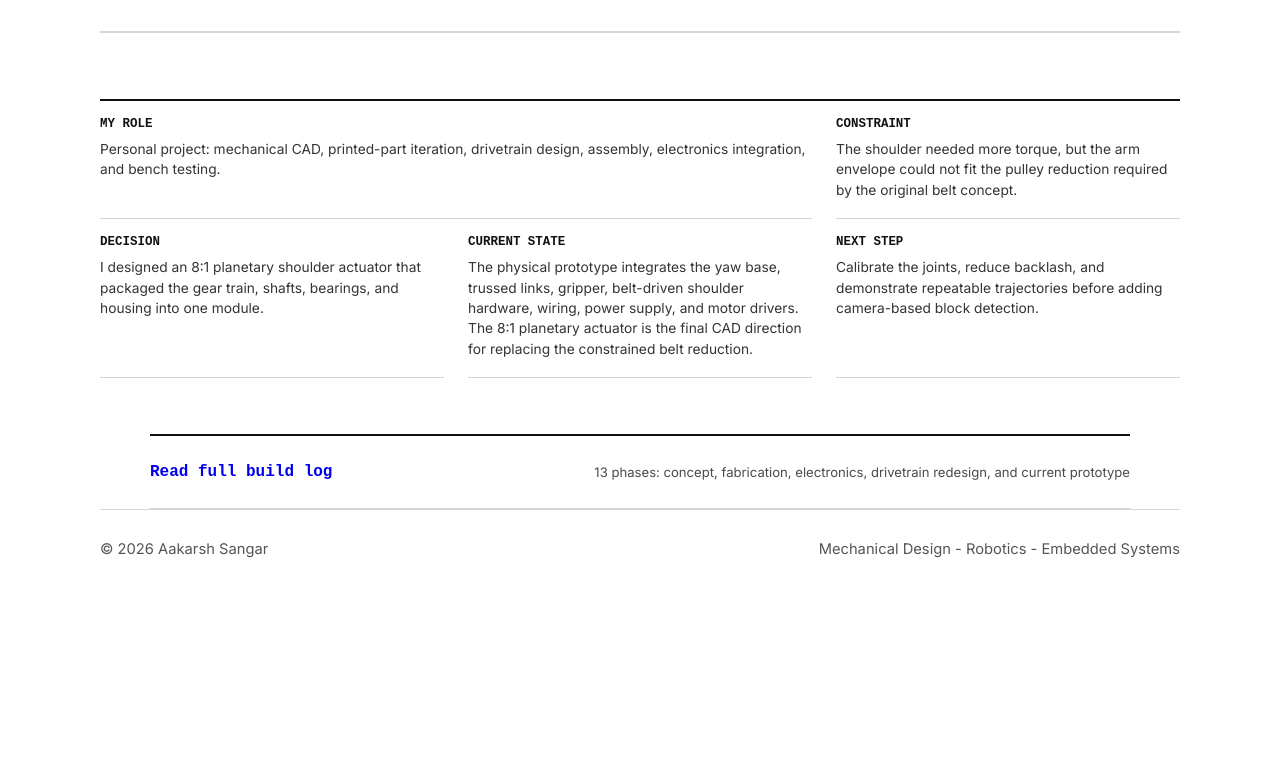
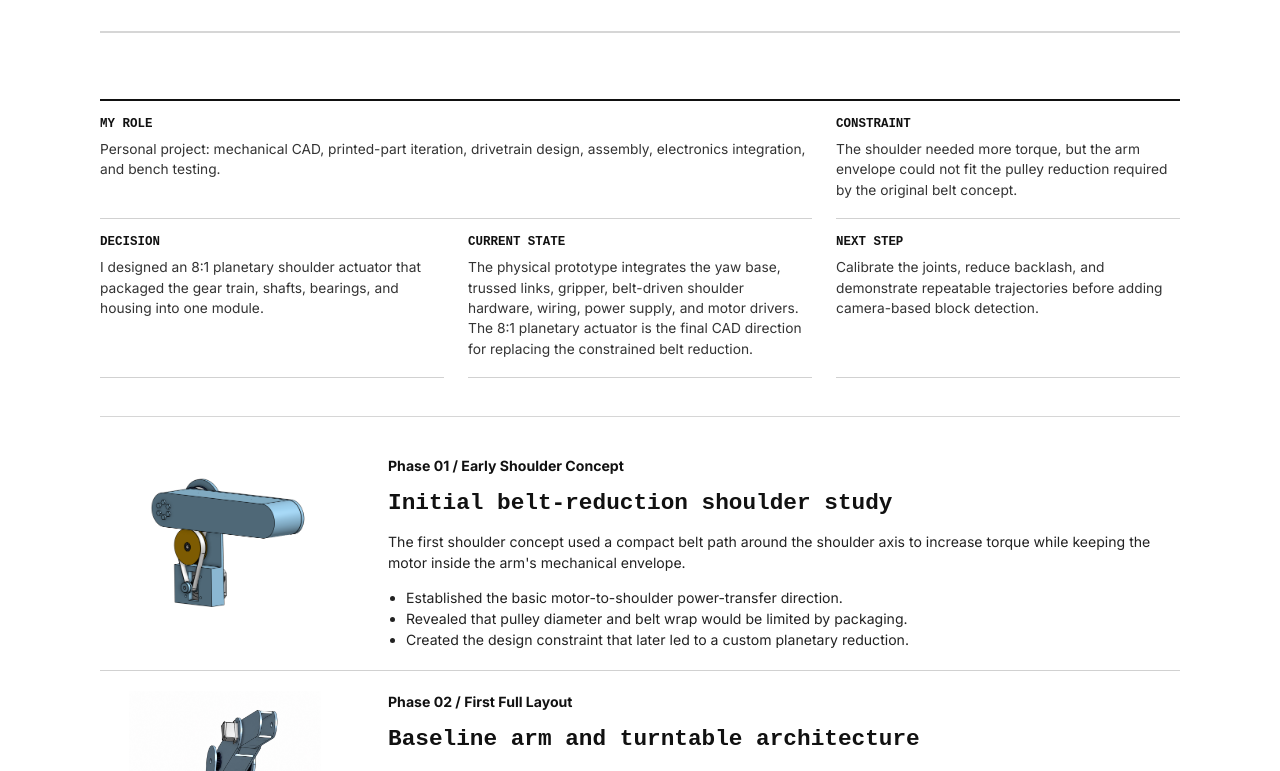
Before and after one commit to aakarsh-s/Engineering-Portfolio, a plain HTML site: page arm-iterations.html in a window 1280 px wide. Shown: the part 329-1100 px from the top of the page. Before the commit the page ends 933 px from the top, so only its background shows below. Drawn offline with Linux system fonts and the light colour scheme.

Commit message:
Remove build log details from arm-iterations.html
Removed build log disclosure section from the HTML.

```diff
--- a/arm-iterations.html
+++ b/arm-iterations.html
@@ -65,11 +65,6 @@
         </div>
       </section>
 
-      <details class="build-log-disclosure" id="arm-build-log">
-        <summary>
-          <span>Read full build log</span>
-          <small>13 phases: concept, fabrication, electronics, drivetrain redesign, and current prototype</small>
-        </summary>
       <section class="section iteration-grid" aria-label="Robotic arm iteration gallery">
         <article class="iteration-card">
           <img
@@ -530,7 +525,6 @@
           </article>
         </div>
       </section>
-      </details>
     </main>
 
     <footer class="footer">
```
